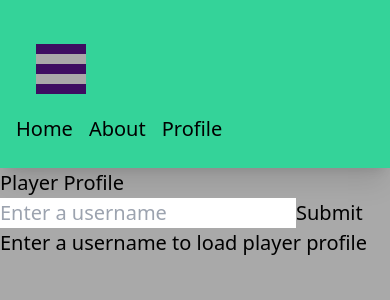
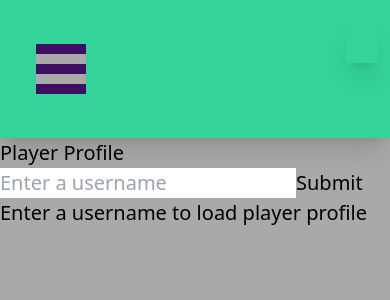
Before and after one commit to dreymoreau/chess-visualizer, a React (Vite) app: page /profile in a window 390 px wide. Shown: the top 300 px of the page. Built offline with nearby package versions, Linux system fonts and the light colour scheme.

Commit message:
removed list items when in mobile sizing, now to show a new screen with styling of navbar

```diff
--- a/src/pages/Burger.tsx
+++ b/src/pages/Burger.tsx
@@ -2,15 +2,23 @@ import React from 'react'
 import { StyledBurger } from './Burger.styled'
 import { Link } from 'react-router-dom';
 
-interface Props {
+type Props = {
   open: boolean
-  setOpen: (open: boolean) => void
+  setOpen: (open: boolean) => void;
+  onClick?: () => void;
   links: { path: string; component: React.ComponentType<any>; label: string }[];
 }
 
-const Burger: React.FC<Props> = ({ setOpen, open, links }) => {
+const Burger: React.FC<Props> = ({ setOpen, open, links, onClick }) => {
+  const handleClick = () => {
+    setOpen(!open); // Toggle open state
+    if (onClick) {
+      onClick(); // Call additional onClick function if provided
+    }
+  };
+
   return (
-    <StyledBurger open={open} onClick={() => setOpen(!open)}>
+    <StyledBurger open={open} onClick={handleClick}>
       <nav className="bg-[#34d399] flex flex-col justify-between px-4 py-6 shadow-xl" >
         <ul className="flex" id="sidebar-menu">
           {links.map((link, index) => (
@@ -21,7 +29,7 @@ const Burger: React.FC<Props> = ({ setOpen, open, links }) => {
         </ul>
       </nav>
     </StyledBurger>
-  )
-}
+  );
+};
 
-export default Burger
+export default Burger;
--- a/src/pages/TestNavBar.tsx
+++ b/src/pages/TestNavBar.tsx
@@ -1,6 +1,7 @@
 import React, { useState, useEffect } from 'react';
 import { Link } from 'react-router-dom';
 import '../index.css';
+import Burger from './Burger';
 
 // Define types for props
 interface NavbarProps {
@@ -10,6 +11,7 @@ interface NavbarProps {
 const TestNavbar: React.FC<NavbarProps> = ({links}) => {
   // State to track screen width
   const [windowWidth, setWindowWidth] = useState<number>(window.innerWidth);
+
 
   // Update window width on resize
   const handleResize = () => {
@@ -36,13 +38,8 @@ const TestNavbar: React.FC<NavbarProps> = ({links}) => {
         <div>
           <button id="hamburger-menu"></button>
           <nav>
-            <ul className="flex" id="sidebar-menu">
-            {links.map((link, index) => (
-          <li key={index} className="mr-4">
-            <Link to={link.path}>{link.label}</Link>
-          </li>
-        ))}
-      </ul>
+            <Burger open={false} onClick={() => setIsOpen(!isOpen)}
+             links={[]}/>
     </nav>
         </div>
       ) : (
```
Lines whose indentation alone changed are shown as unchanged.
